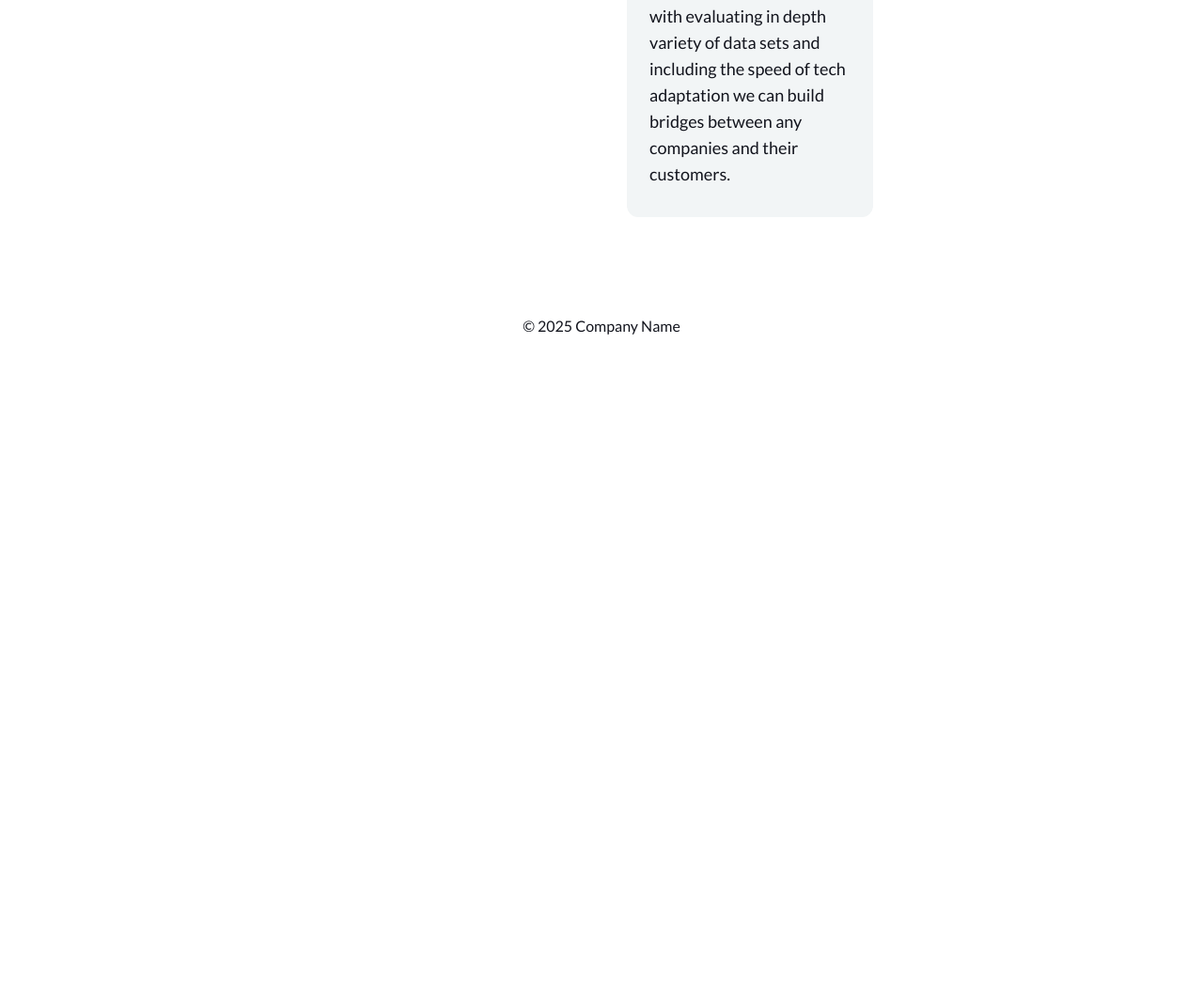
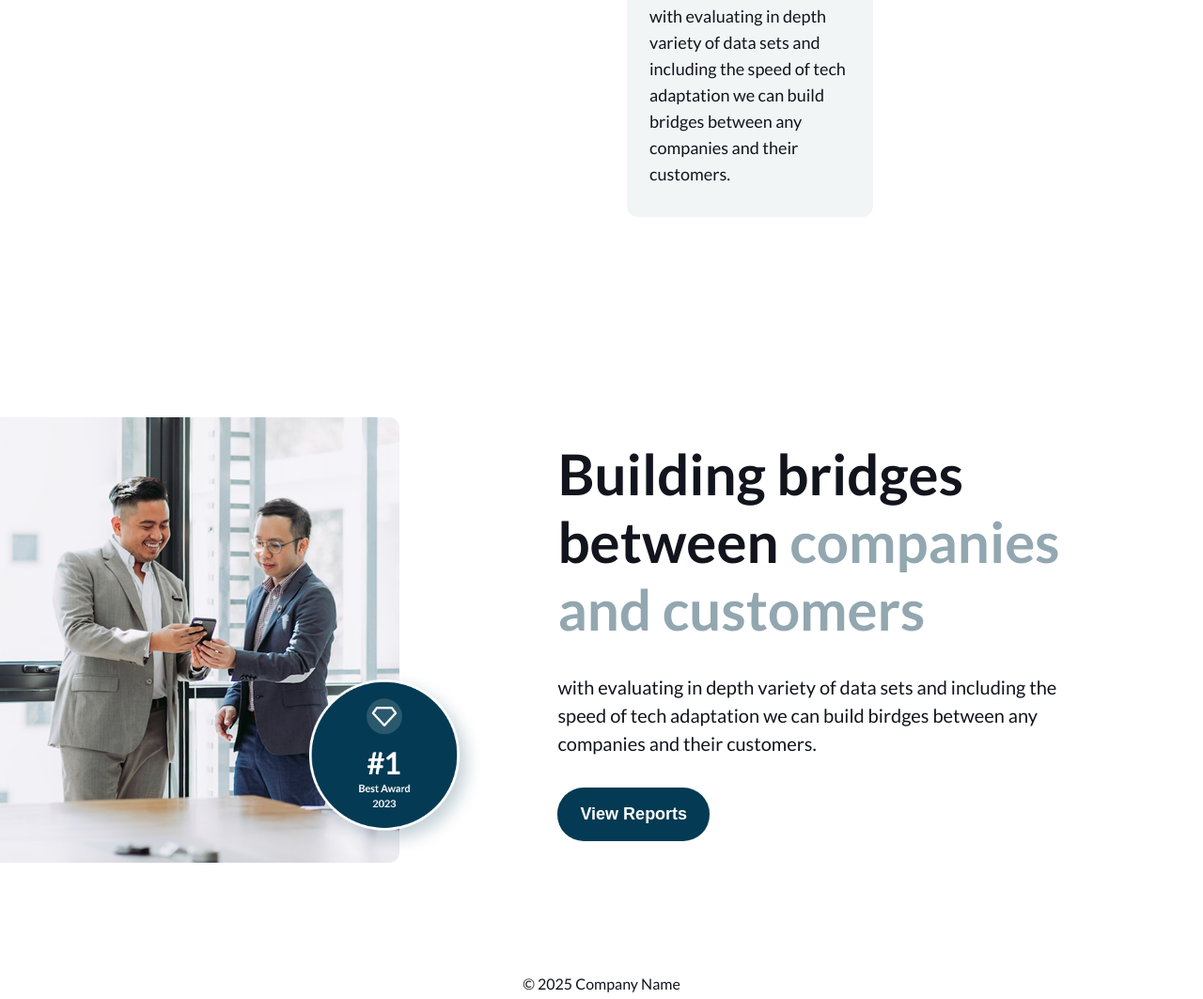
Before and after one commit to Asimsam08/trustco-solo, a plain HTML site: page index.html in a window 1280 px wide. Shown: the part 2320-3383 px from the top of the page at 94% size. Before the commit the page ends 2683 px from the top, so only its background shows below. Drawn offline with Linux system fonts and the light colour scheme.

Commit message:
[TR-13]-designed-building-bridges-section

```diff
--- a/index.html
+++ b/index.html
@@ -219,6 +219,21 @@
           </div>
         </div>
       </section>
+      <!-- Building Bridges section -->
+      <section id="building-bridges">
+        <div class="left-image-wrp">
+        <img src="./assets/images/Left-image.png" alt="building-bridges-image" class="bridges-image" />
+        </div>
+
+        <div class="bridges-content-wrp">
+          <h1>Building bridges between <span class="highlight">companies and customers</span></h1>
+          <p>
+            with evaluating in depth variety of data sets and including the speed of tech adaptation we can build birdges between any companies and their customers.
+          </p>
+<button class="view-reports">View Reports</button>
+
+        </div>
+      </section>
     </main>
 
     <!-- Footer Section -->
--- a/style.css
+++ b/style.css
@@ -535,7 +535,6 @@ padding: 32px 24px
 
 
 
-
 /* ------------------------------------- media queries------------------------------------- */
 
 /* Tablets (768px and up) */
@@ -835,6 +834,67 @@ justify-content: center;
   }
 
 
+     /* building bridges section */
+     #building-bridges {
+      /* margin: 100px 0; */
+      display: flex;
+      align-items: center;
+      gap:77px
+    }
+
+    #building-bridges .left-image-wrp {
+     max-width: 702px;
+     height:700px;
+     width: 100%;
+     overflow: hidden;
+    }
+
+    #building-bridges .bridges-image {
+      object-fit: contain;
+      height: 100%;
+      width: 100%;
+      aspect-ratio: 16/9;
+      max-width: 702px;
+    }
+
+    #building-bridges h1 {
+     color:  var(--secondary-color);
+     line-height: 72px;
+     font-size: 3.75rem;
+
+    }
+    #building-bridges p {
+      color:  var(--secondary-color);
+      line-height: 30px;
+      font-size: 1.25rem;
+      text-align: start;
+      margin-top:32px
+    }
+    #building-bridges .highlight {
+      color:  #92A7B0
+
+    }
+    #building-bridges .bridges-content-wrp {
+      padding: 0 130px 0 0
+    }
+    #building-bridges .view-reports {
+      background-color: var(--primary-color);
+      padding: 18px 24px;
+      border-radius: 28px;
+      color: #ffffff;
+      font-size: 1.125rem;
+      font-weight: 700;
+      transition: all 0.3s ease-in-out;
+      box-shadow: 0px 1px 2px rgba(0, 0, 0, 0.05);
+      display: flex;
+      align-items: center;
+      justify-content: center;
+      border: none;
+      margin-top: 32px;
+    }
+
+
+
 }
 
 /* Desktops (1280px and up) */
```
Also changed, not shown: assets/images/Left-image.png (added).
